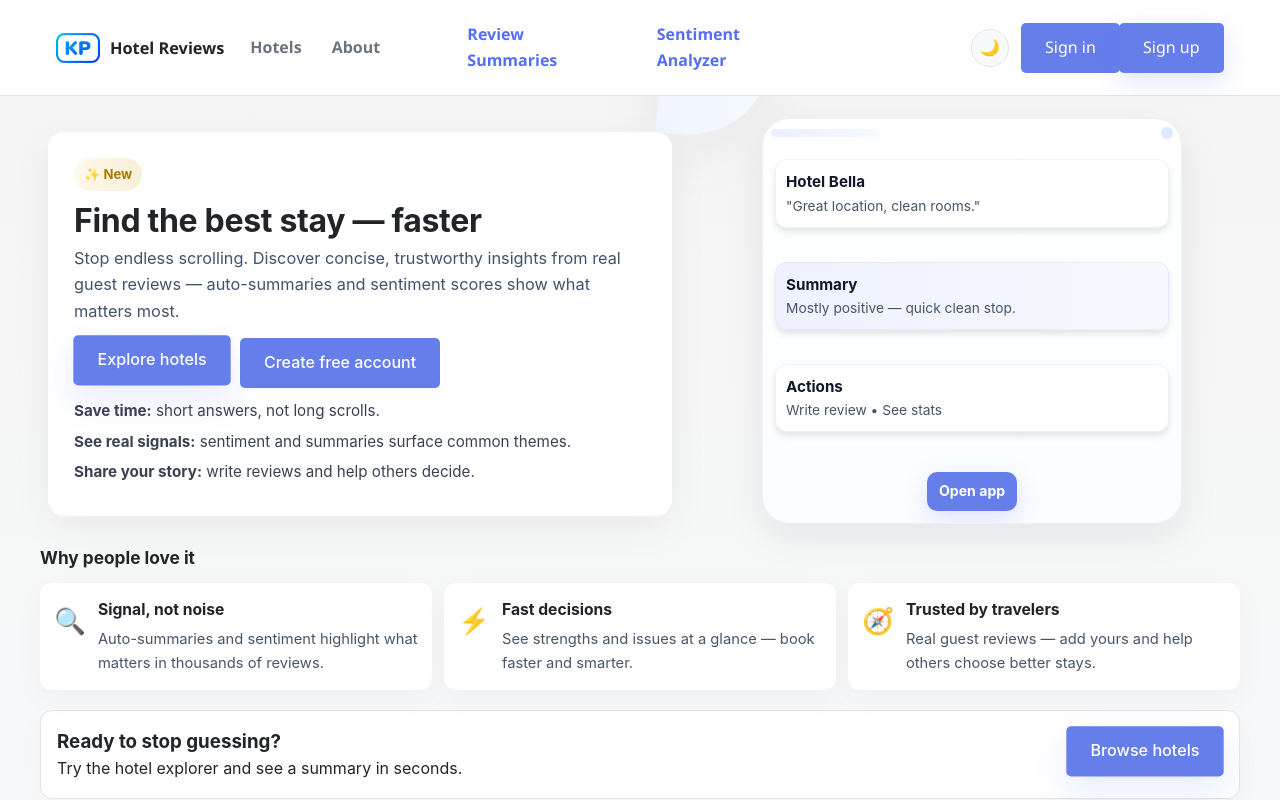
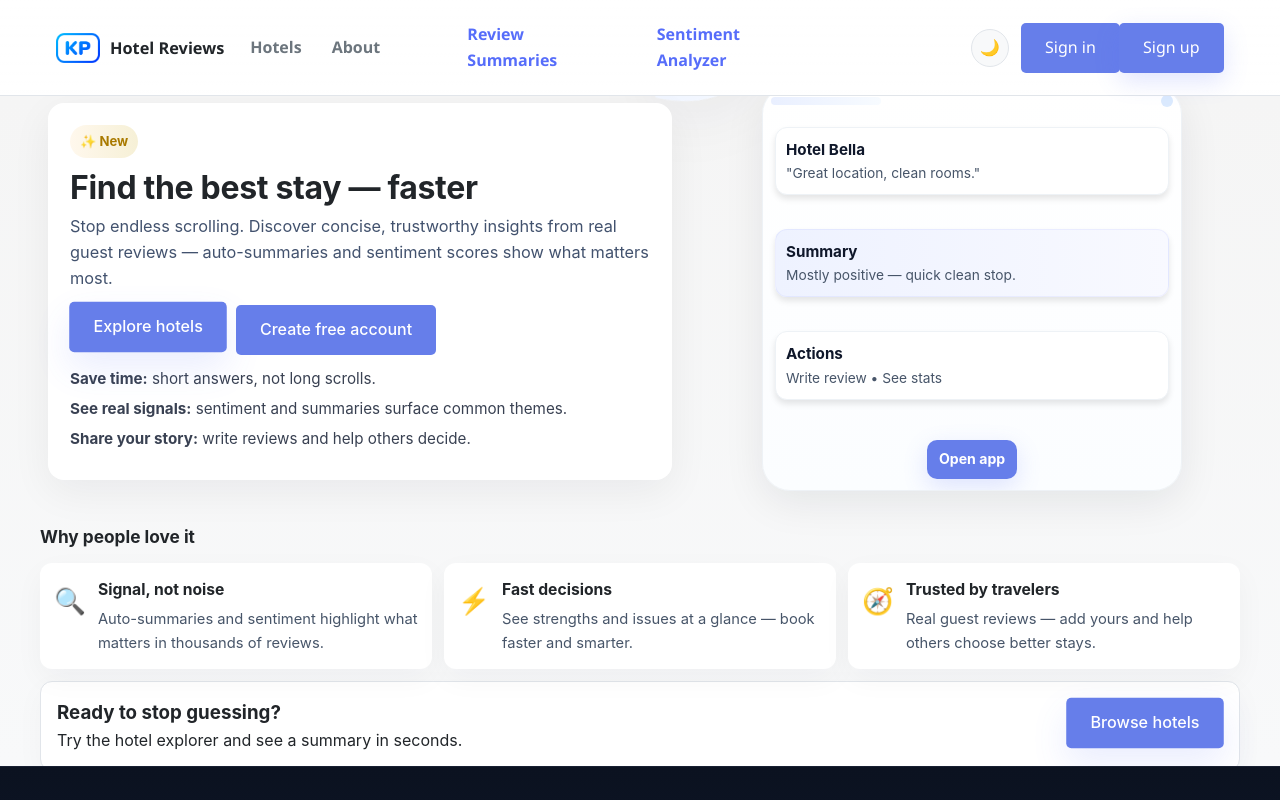
Before and after one commit to kp-patrik/thesis-hotel-review-ai-sentiment-analyzer, a React (Vite) app in the folder frontend/: page / in a window 1280 px wide. Shown: the top 800 px of the page. Built offline with nearby package versions, Linux system fonts and the light colour scheme; no server answers.

Commit message:
Center landing page content
Co-authored-by: Copilot <223556219+Copilot@users.noreply.github.com>

```diff
--- a/frontend/src/pages/Home.css
+++ b/frontend/src/pages/Home.css
@@ -24,7 +24,7 @@ body {
 }
 
 .home-page {
-  padding: 20px 16px;
+  padding: 16px;
   background: linear-gradient(180deg, var(--page-bg) 0%, var(--surface-muted) 100%);
   min-height: calc(100vh - 72px);
   color: var(--text);
@@ -32,7 +32,7 @@ body {
   -webkit-font-smoothing: antialiased;
   -moz-osx-font-smoothing: grayscale;
   /* extra safety against horizontal overflow from children (blobs, previews) */
-  overflow-x: hidden;
+  overflow: hidden;
 }
 
 [data-theme='dark'] .home-page .hero__copy,
@@ -332,6 +332,20 @@ body {
 
 /* Responsive: tablet and desktop */
 @media (min-width: 760px) {
+  .home-page {
+    height: calc(100vh - 130px);
+    min-height: 0;
+    display: flex;
+    flex-direction: column;
+    justify-content: center;
+    overflow: hidden;
+  }
+
+  .hero {
+    margin-top: 0;
+    margin-bottom: 12px;
+  }
+
   .hero__inner {
     grid-template-columns: 1fr 480px;
     gap: 28px;
@@ -353,8 +367,11 @@ body {
     grid-template-columns: repeat(3, 1fr);
   }
 
-  .hero__copy { padding: 26px; }
+  .hero__copy { padding: 22px; }
   .hero__subtitle { font-size: 1.02rem; }
+
+  .features { margin-top: 12px; }
+  .cta-band { margin-top: 12px; }
 }
 
 /* Large desktop polish */
```
